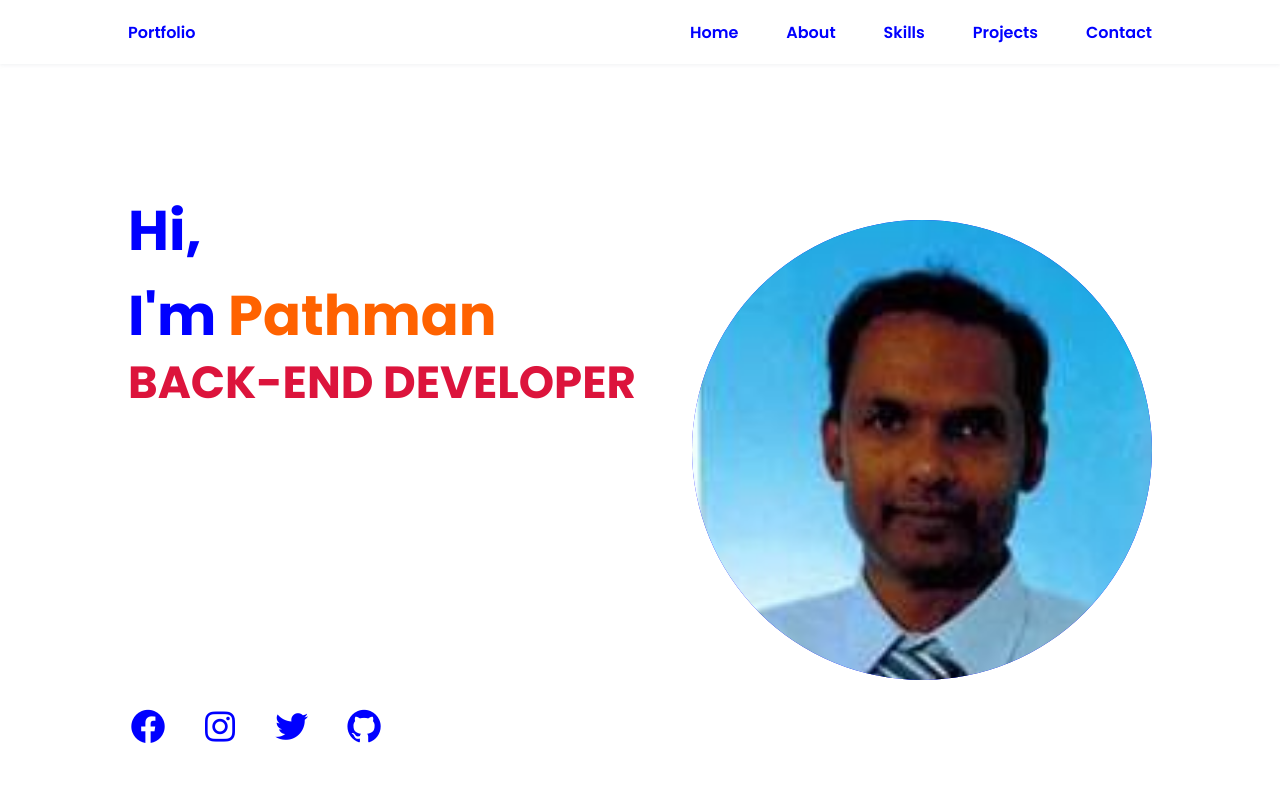
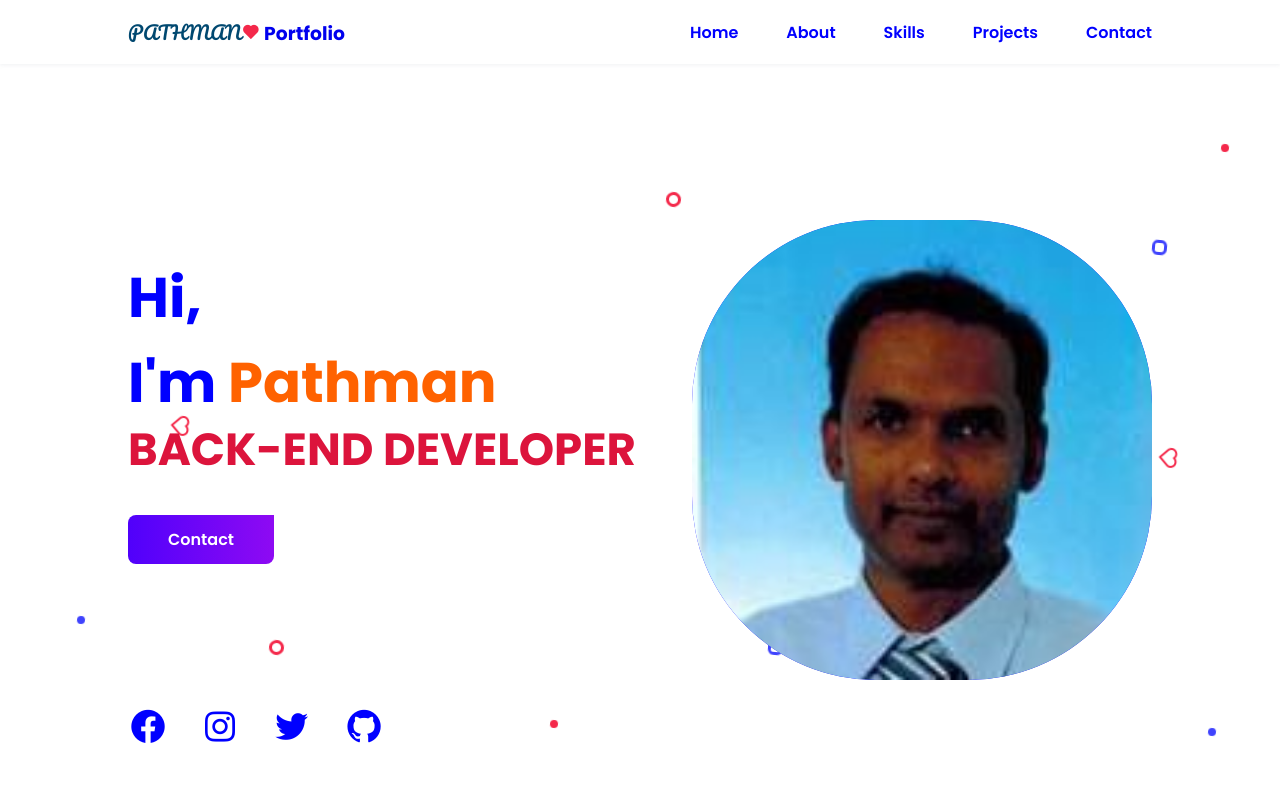
Before and after one commit to sripathman/portfolio, a plain HTML site: page index.html in a window 1280 px wide. Shown: the top 800 px of the page. Drawn offline with nearby package versions, Linux system fonts and the light colour scheme.

Commit message:
home page update

```diff
--- a/assets/css/styles.css
+++ b/assets/css/styles.css
@@ -1,4 +1,5 @@
 /* Google Font - Poppins */
+@import url('https://fonts.googleapis.com/css2?family=Pacifico&display=swap');
 @import url("https://fonts.googleapis.com/css2?family=Poppins:ital,wght@0,100;0,200;0,300;0,400;0,500;0,600;0,700;0,800;0,900;1,100;1,200;1,300;1,400;1,500;1,600;1,700;1,800;1,900&display=swap");
 *{
 margin: 0;
@@ -74,6 +75,172 @@ body {
   font-family: var(--body-font);
   font-size: var(--nomral-font-size);
   color: var(--second-color);
+
+}
+#logo-font{
+  font-family: "Pacifico", cursive;
+  font-weight: 400;
+  font-style: normal;
+}
+#bg{color: #f4284a};
+.background-shapes .box1 {
+  position: absolute;
+  top: 20%;
+  left: 10%;
+  width: 15px;
+  height: 15px;
+  background-color: transparent;
+  border: 3px solid #3f43fd;
+  border-radius: 0.35rem;
+  z-index: -1;
+  transform: rotate(360deg);
+  animation: box-shape linear 5s infinite;
+}
+.background-shapes .box2 {
+  position: absolute;
+  top: 80%;
+  left: 60%;
+  width: 15px;
+  height: 15px;
+  background-color: transparent;
+  border: 3px solid #3f43fd;
+  border-radius: 0.35rem;
+  z-index: -1;
+  transform: rotate(360deg);
+  animation: box-shape linear 5s infinite;
+}
+.background-shapes .box3 {
+  position: absolute;
+  top: 30%;
+  left: 90%;
+  width: 15px;
+  height: 15px;
+  background-color: transparent;
+  border: 3px solid #3f43fd;
+  border-radius: 0.35rem;
+  z-index: -1;
+  transform: rotate(360deg);
+  animation: box-shape linear 5s infinite;
+}
+.background-shapes .dot1 {
+  position: absolute;
+  top: 77%;
+  left: 6%;
+  width: 8px;
+  height: 8px;
+  background-color: #3f43fd;
+  border-radius: 50%;
+  z-index: -1;
+  transform: rotate(360deg);
+  animation: box-shape linear 5s infinite;
+}
+.background-shapes .dot2 {
+  position: absolute;
+  top: 18%;
+  right: 4%;
+  width: 8px;
+  height: 8px;
+  background-color: #f4284a;
+  border-radius: 50%;
+  z-index: -1;
+  transform: rotate(360deg);
+  animation: box-shape linear 5s infinite;
+}
+.background-shapes .dot3 {
+  position: absolute;
+  top: 90%;
+  left: 43%;
+  width: 8px;
+  height: 8px;
+  background-color: #f4284a;
+  border-radius: 50%;
+  z-index: -1;
+  transform: rotate(360deg);
+  animation: box-shape linear 5s infinite;
+}
+.background-shapes .dot4 {
+  position: absolute;
+  top: 91%;
+  right: 5%;
+  width: 8px;
+  height: 8px;
+  background-color: #3f43fd;
+  border-radius: 50%;
+  z-index: -1;
+  transform: rotate(360deg);
+  animation: box-shape linear 5s infinite;
+}
+.background-shapes .heart1 {
+  font-size: 1.5rem;
+  position: absolute;
+  top: 51%;
+  left: 13%;
+  z-index: -1;
+  color: #f4284a;
+  animation: box-shape linear 5s infinite;
+}
+.background-shapes .heart2 {
+  font-size: 1.5rem;
+  position: absolute;
+  top: 55%;
+  right: 8%;
+  z-index: -1;
+  color: #f4284a;
+  animation: box-shape linear 5s infinite;
+}
+.background-shapes .circle1 {
+  position: absolute;
+  top: 80%;
+  left: 21%;
+  width: 15px;
+  height: 15px;
+  border: 3px solid #f4284a;
+  border-radius: 50%;
+  z-index: -1;
+  transform: rotate(360deg);
+  animation: box-shape linear 5s infinite;
+}
+.background-shapes .circle2 {
+  position: absolute;
+  top: 24%;
+  left: 52%;
+  width: 15px;
+  height: 15px;
+  border: 3px solid #f4284a;
+  border-radius: 50%;
+  z-index: -1;
+  transform: rotate(360deg);
+  animation: box-shape linear 5s infinite;
+}
+@keyframes color-change {
+  0% {
+    color: red;
+  }
+  50% {
+    color: green;
+  }
+  100% {
+    color: blue;
+  }
+}
+.color-anim {
+  animation: color-change 10s infinite;
+}
+@keyframes box-shape {
+  0% {
+    transform: rotate(0deg);
+  }
+  100% {
+    transform: rotate(360deg);
+  }
+}
+@keyframes rotate-infinite {
+  0% {
+    transform: rotate(0deg);
+  }
+  100% {
+    transform: rotate(360deg);
+  }
 }
 
 h1,
@@ -391,8 +558,9 @@ padding-right: 2rem;
 }
 
 .home_img img{
-  width: 100%;
-  border-radius: 50%;
+  width: 50%;
+  border-radius: 40%;
+
 }
 
 /* BUTTONS */
@@ -402,7 +570,8 @@ padding-right: 2rem;
   padding: 0.75rem 2.5rem;
   font-weight: var(--font-semi);
   border-radius: 0.5rem;
-  /*background: var(--gardient-color);*/
+  border-top-right-radius: 0;
+  background: var(--gardient-color)
 }
 
 .button:hover {
@@ -530,14 +699,14 @@ var(--second-color);
   font-size: var(--nomral-font-size);
   cursor: pointer;
   margin-left: auto;
-  background-color: var(--second-color);
+  /*background-color: var(--second-color);*/
 
 }
 
 
 /* Footer */
 .footer {
-  background-color: var(--second-color);
+ /* background-color: var(--second-color);*/
   color: #fff;
   text-align: center;
   font-weight: var(--font-semi);
@@ -718,10 +887,10 @@ margin: 0 auto;}
 
 
   }
-  color:blue;
 
 
-}
+
+
 
 
 .slide img {
--- a/index.html
+++ b/index.html
@@ -12,13 +12,14 @@
       rel="stylesheet"
       href="https://unpkg.com/boxicons@latest/css/boxicons.min.css"
     />
+
   </head>
   <body>
     <!-- Header Section -->
     <header class="header">
       <nav class="nav bd_grid">
         <div>
-          <a href="#" class="nav_logo">Portfolio</a>
+          <a href="#"><h3 class="nav_menu""><span class=" color-anim" id="logo-font"> PATHMAN</span><i class='bx bxs-heart' id="bg"></i> Portfolio </h3> </a>
         </div>
 
         <div class="nav_menu" id="nav_menu">
@@ -52,7 +53,24 @@
 
   <!-- HOME SECTION -->
 
-  <section class="home bd_grid" id="home">
+  <section class="home bd_grid hero-area" id="home">
+    <div class="background-shapes">
+      <div class="box1"></div>
+      <div class="box2"></div>
+      <div class="box3"></div>
+      <div class="dot1"></div>
+      <div class="dot2"></div>
+      <div class="dot3"></div>
+      <div class="dot4"></div>
+      <div class="heart1">
+        <i class='bx bx-heart'></i>
+      </div>
+      <div class="heart2">
+        <i class='bx bx-heart'></i>
+      </div>
+      <div class="circle1"></div>
+      <div class="circle2"></div>
+  </div>
     <div class="home_data" data-aos="fade-down">
     <h1 class="home_title">
         Hi, <br />I'm <span class="home_title-color">Pathman </span>
@@ -111,14 +129,18 @@
             I began my technical journey in 1996 with a foundation in
             Windows systems,
 
- basic programming, and Microsoft Office. My interest in programming grew,
-  leading me to explore Visual Basic, hardware, HTML, and C++ through a
+ basic programming, and Microsoft Office. My interest in programming
+  grew,
+  leading me to explore Visual Basic, hardware, HTML, and C++ through
+  a
    volunteer-
  run university course in Kaiserslautern, Germany.
 
 In 2010, I deepened my programming knowledge with intensive six-week
-courses in Java and PHP. Building on this foundation, I furthered my web
-development skills by mastering HTML, CSS, Bootstrap, and the Yii PHP framework.
+courses in Java and PHP. Building on this foundation, I furthered my
+web
+development skills by mastering HTML, CSS, Bootstrap, and the Yii PHP
+ framework.
           </p>
         </div>
 
```
